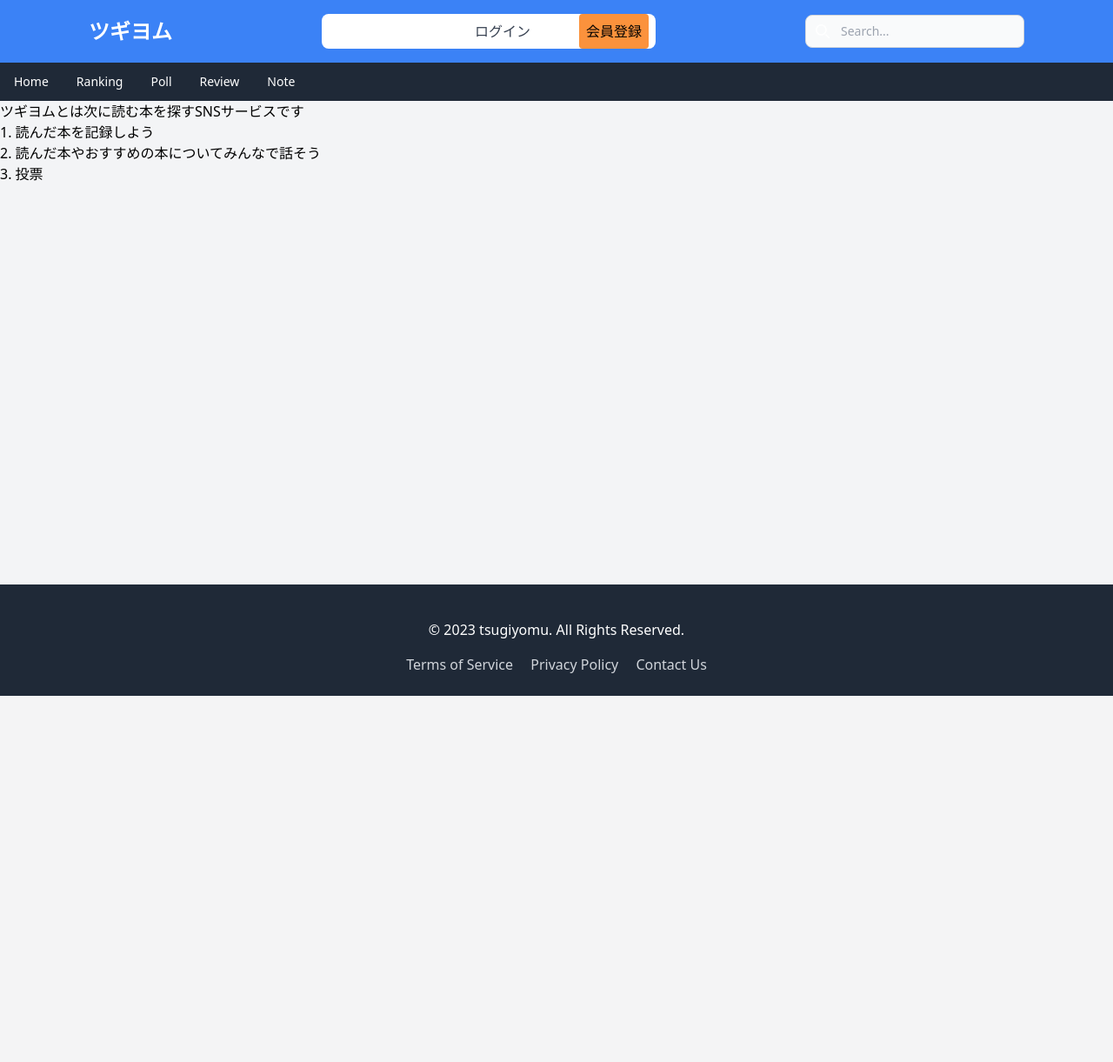
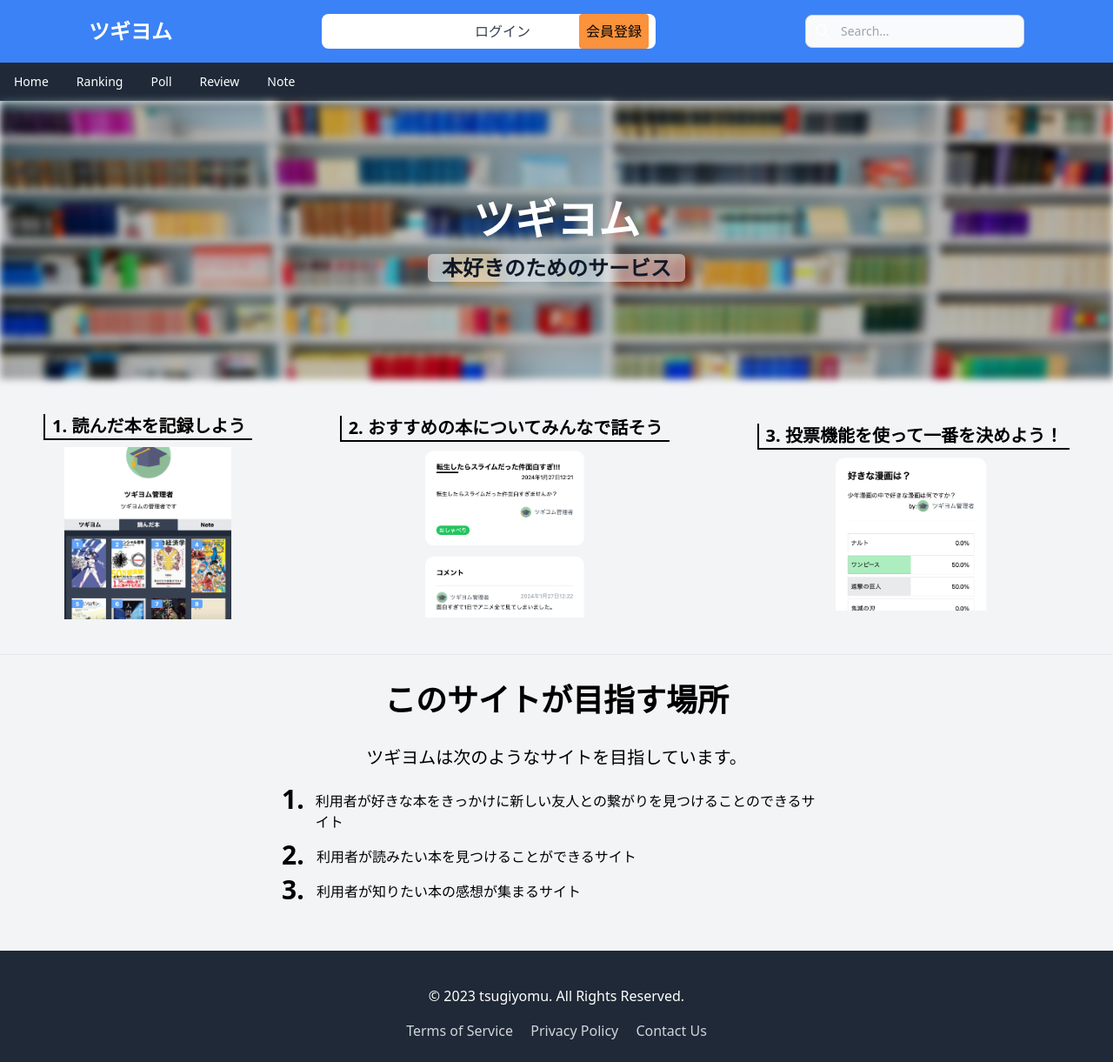
Before and after one commit to yabuki829/bookreview, a Django app: page /about/ in a window 1280 px wide. Shown: the whole page at 87% size. Before the commit the page ends 800 px from the top, so only its background shows below. Run offline with Django 3.2, Linux system fonts and the light colour scheme; some libraries are stand-ins or nearby versions.

Commit message:
aboutページを作成

```diff
--- a/api/admin.py
+++ b/api/admin.py
@@ -1,7 +1,7 @@
 from django.contrib import admin
 from django.contrib.auth.admin import UserAdmin as BaseUserAdmin
 # Register your models here.
-from .models import User,Profile,Book,Review,Poll,Vote,Choice,Category,Blog,Tag
+from .models import User,Profile,Book,Review,Poll,Vote,Choice,Category,Blog,Tag,BlogComment
 
 class UserAdmin(BaseUserAdmin):
     ordering = ['id']
@@ -36,3 +36,5 @@ admin.site.register(Choice)
 admin.site.register(Category)
 admin.site.register(Blog)
 admin.site.register(Tag)
+admin.site.register(BlogComment)
+admin.site.register(Vote)
--- a/api/templates/about.html
+++ b/api/templates/about.html
@@ -1,10 +1,68 @@
 {% extends 'base.html' %}
 
+{% load static %}
+{% block content %}
+<div class="relative w-full h-48 md:h-80">
+  <img class="object-fill w-full h-full blur-sm brightness-75" src="{% static 'images/about-bookshelf2.jpg' %}" alt="">
 
-{% block content %}
-  <h1>ツギヨムとは次に読む本を探すSNSサービスです</h1>
+  <div class="absolute inset-0 flex items-center justify-center">
+    <div class="text-center">
 
-  <h1>1. 読んだ本を記録しよう</h1>
-  <h1>2. 読んだ本やおすすめの本についてみんなで話そう</h1>
-  <h1>3. 投票</h1>
+      <h1 class="font-bold text-3xl text-white md:text-5xl p-2">ツギヨム</h1>
+     <div class="bg-white bg-opacity-50 rounded-md ">
+      <h1 class="font-bold text-xl md:text-2xl text-gray-900 mx-4 my-2  ">本好きのためのサービス</h1>
+     </div>
+    </div>
+  </div>
+</div>
+
+
+<br>
+ <div class="md:flex justify-around ">
+  <div class="flex flex-col items-center justify-center py-2">
+    <h1 class=" text-xl font-bold  md:text-center my-2 border-b-2 border-black border-l-2 px-2">1. 読んだ本を記録しよう</h1>
+
+    <img class="object-fill  w-48 h-auto" src="{% static 'images/about-1.png' %}" alt="">
+
+  </div>
+
+  <div class="flex flex-col items-center justify-center py-2">
+    <h1 class="text-xl font-bold md:text-center my-2 border-b-2 border-black border-l-2 px-2">2. おすすめの本についてみんなで話そう</h1>
+
+    <img class="object-fill  w-48 h-auto" src="{% static 'images/about-2.png' %}" alt="">
+
+  </div>
+  <div class="flex flex-col items-center justify-center py-2">
+    <h1 class="text-xl font-bold   md:text-center my-2 border-b-2 border-black border-l-2 px-2">3. 投票機能を使って一番を決めよう！</h1>
+
+  <img class="object-fill  w-48 h-auto" src="{% static 'images/about-3.png' %}" alt="">
+
+</div>
+</div>
+<br>
+ <hr class="my-2">
+<div class="m-2 pb-10">
+  <h1 class="text-2xl md:text-4xl  md:text-center font-bold my-8 ">このサイトが目指す場所</h1>
+  <p class="text-center text-xl font-sans my-4 ">ツギヨムは次のようなサイトを目指しています。</p>
+
+  <div class="w-4/5 md:w-1/2 mx-auto">
+    <div class="flex">
+      <p class="h-8 w-8 font-bold text-3xl">1.</p>
+      <p class="m-2">利用者が好きな本をきっかけに新しい友人との繋がりを見つけることのできるサイト</p>
+    </div>
+    <div class="flex">
+      <p class="h-8 w-8 font-bold text-3xl">2.</p>
+      <p class="m-2">利用者が読みたい本を見つけることができるサイト</p>
+    </div>
+    <div class="flex">
+      <p class="h-8 w-8 font-bold text-3xl">3.</p>
+      <p class="m-2">利用者が知りたい本の感想が集まるサイト</p>
+    </div>
+
+
+  </div>
+</div>
+
+
+
 {% endblock %}
--- a/api/templates/details_book.html
+++ b/api/templates/details_book.html
@@ -97,7 +97,7 @@
   {% endif %}
 
 
-  <h1 class="bg-blue-400 text-white  font-bold p-2 text-center">みんなの感想</h1>
+  <h1 class="bg-blue-400 text-white  font-bold p-2 text-center">みんなの読書記録</h1>
 
 
 
--- a/api/templatetags/amazon_links.py
+++ b/api/templatetags/amazon_links.py
@@ -9,8 +9,10 @@ def amazon_url(isbn):
 
 @register.filter
 def isbn13_to_isbn10(isbn13):
+    print("isbn:",isbn13)
     if not isbn13.startswith('978') or len(isbn13) != 13:
         raise ValueError("ISBN-13 must start with '978' and be 13 characters long.")
+
     isbn10_base = isbn13[3:-1]  # 最初の3文字を取り除き、チェックディジットを除外
     checksum = 0
     for i, char in enumerate(isbn10_base, start=1):  # ISBN-10のチェックサム計算
--- a/blog/templates/details.html
+++ b/blog/templates/details.html
@@ -63,10 +63,6 @@
       {% endif %}
 
 
-
-      {% comment %} ここに コメントを表示する {% endcomment %}
-
-
     </div>
     {% endif %}
 
--- a/poll/templates/create_poll.html
+++ b/poll/templates/create_poll.html
@@ -11,14 +11,14 @@
       <div id="choices-container">
         <div class="choice">
           <input class="shadow appearance-none border rounded w-3/4 md:w-1/2 py-2 px-3 text-gray-700 leading-tight focus:outline-none focus:shadow-outline" required  type="text" name="choice" placeholder="選択肢">
-          <input type="button" value="削除" class="del pluralBtn">
+          <input type="button" value="削除" class="del pluralBtn bg-red-400  px-2 py-1">
         </div>
       </div>
-      <input type="button" value="選択肢を追加する" class="add pluralBtn">
+      <input  type="button" value="＋" class="add pluralBtn bg-blue-300   text-white font-bold h-10 w-10 md:w-12 md:h-12 text-3xl rounded-full my-2 ">
 
     </div>
 
-    <button class="mt-10  px-4 py-3 bg-blue-400 text-white font-bold " type="submit">投票を作成する</button>
+    <button class="mt-10  px-4 py-3 bg-blue-400 text-white font-bold  " type="submit">投票を作成する</button>
   </form>
 </div>
 <script src="https://ajax.googleapis.com/ajax/libs/jquery/3.3.1/jquery.min.js"></script>
--- a/requirements.txt
+++ b/requirements.txt
@@ -1,3 +1,4 @@
 Django==3.2.14
 Pillow==8.3.2
 django-environ
+channels
--- a/review/templates/index.html
+++ b/review/templates/index.html
@@ -4,7 +4,7 @@
 {% load rating_stars %}
 <div class="container mx-auto p-4 text-center">
 
-  <h1 class="text-2xl font-bold mb-4">最新のレビュー</h1>
+  <h1 class="text-2xl font-bold mb-4">最新の読書記録</h1>
   <div class="flex flex-wrap  -mx-2">
     {% for review in reviews %}
     <div class="w-full md:w-1/2 px-2 mb-4">
```
Also changed, not shown: api/templates/home.html (+29 -6 lines), blog/templates/blog_list.html (+23 -4 lines), poll/views.py (+4 -8 lines), utils/book_service.py (+16 -4 lines), db.sqlite3, media/books/images/1e9bb695-3171-4899-af33-6827cc7275af.jpg (added), static/images/about-1.png (added), static/images/about-2.png (added), static/images/about-3.png (added), static/images/about-bookshelf.jpg (added), static/images/about-bookshelf2.jpg (added).
